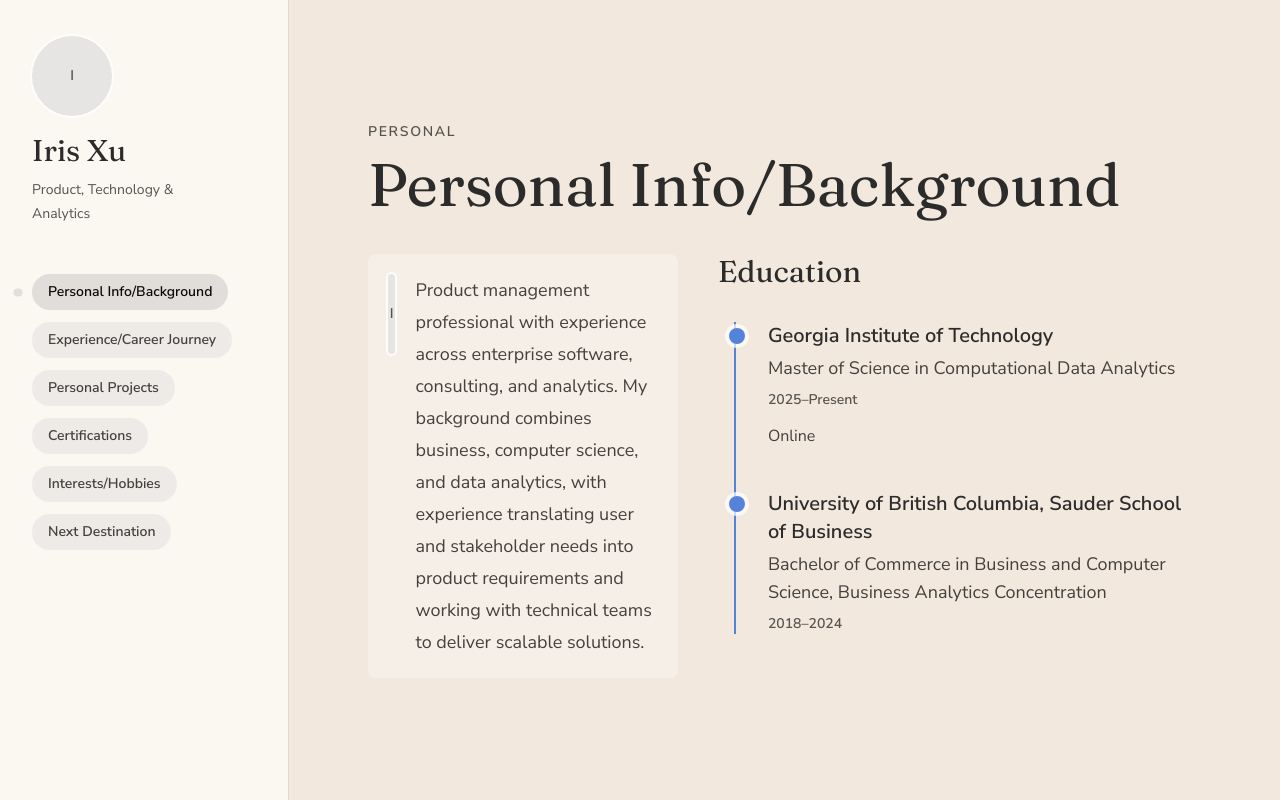
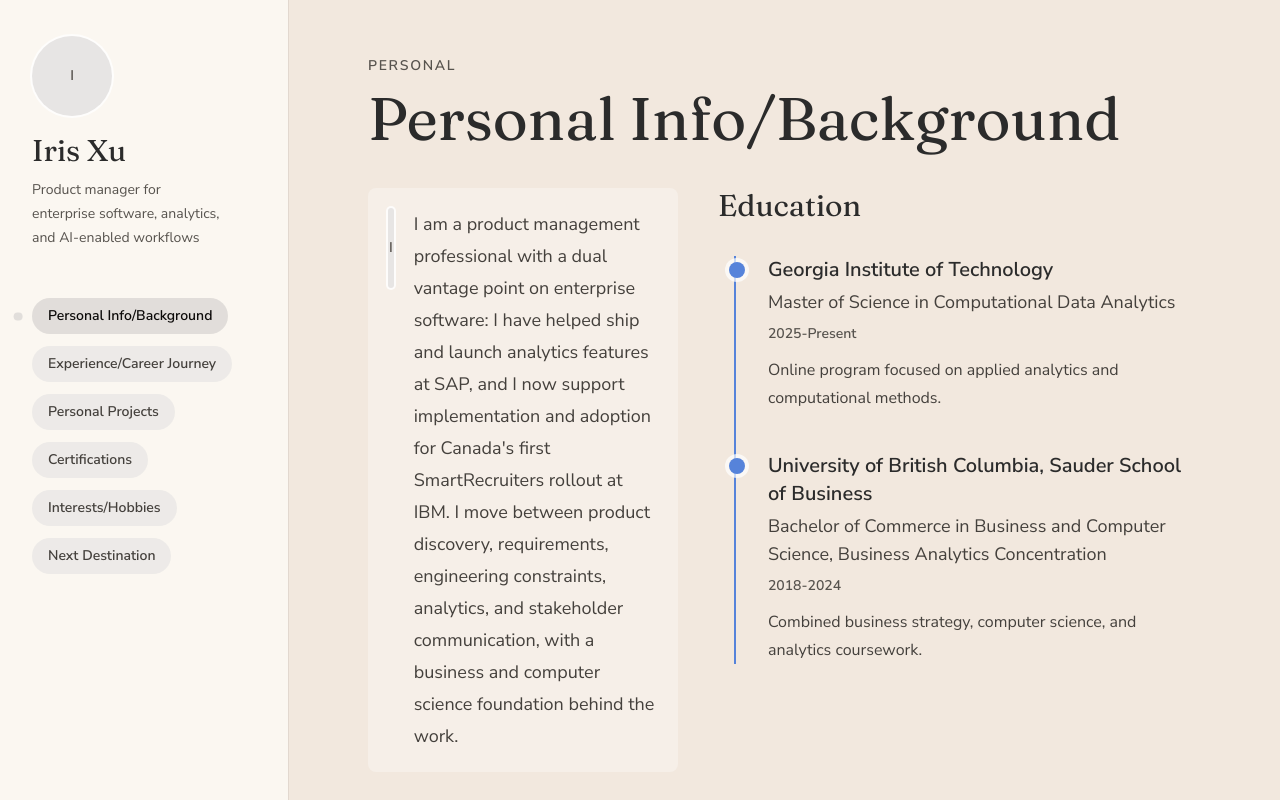
Before and after one commit to churro-o/portfolio, a React (Vite) app: page / in a window 1280 px wide. Built offline with nearby package versions, Linux system fonts and the light colour scheme.

Commit message:
Update portfolio content from latest resume

```diff
--- a/content.js
+++ b/content.js
@@ -1,30 +1,30 @@
 // content.js
-// Fill in each field below using your resume. Do not rename the keys —
-// components will read these exact field names. Leave arrays empty ([])
-// for sections you don't have content for yet (e.g. projects).
+// Fill in each field below using your resume. Do not rename the keys.
+// Components read these exact field names. Leave arrays empty ([])
+// for sections you do not have content for yet.
 
 export const sidebar = {
   name: "Iris Xu",
-  tagline: "Product, Technology & Analytics",
+  tagline: "Product manager for enterprise software, analytics, and AI-enabled workflows",
   photo: "",
 };
 
 export const personalInfo = {
   bio:
-    "Product management professional with experience across enterprise software, consulting, and analytics. My background combines business, computer science, and data analytics, with experience translating user and stakeholder needs into product requirements and working with technical teams to deliver scalable solutions.",
+    "I am a product management professional with a dual vantage point on enterprise software: I have helped ship and launch analytics features at SAP, and I now support implementation and adoption for Canada's first SmartRecruiters rollout at IBM. I move between product discovery, requirements, engineering constraints, analytics, and stakeholder communication, with a business and computer science foundation behind the work.",
   education: [
     {
       institution: "Georgia Institute of Technology",
       degree: "Master of Science in Computational Data Analytics",
-      years: "2025–Present",
-      note: "Online",
+      years: "2025-Present",
+      note: "Online program focused on applied analytics and computational methods.",
     },
     {
       institution: "University of British Columbia, Sauder School of Business",
       degree:
         "Bachelor of Commerce in Business and Computer Science, Business Analytics Concentration",
-      years: "2018–2024",
-      note: "",
+      years: "2018-2024",
+      note: "Combined business strategy, computer science, and analytics coursework.",
     },
   ],
 };
@@ -33,33 +33,56 @@ export const experience = [
   {
     company: "IBM",
     role: "Associate Consultant",
-    years: "2026–Present",
+    years: "2026-Present",
     description:
-      "Support an enterprise SmartRecruiters implementation by translating recruiting workflows into functional requirements, configuring solutions, supporting testing and release readiness, and collaborating with client and technical stakeholders.",
+      "Drive product implementation work for Canada's first SmartRecruiters rollout by uncovering recruiting pain points, translating workflows into functional requirements and product specifications, configuring scalable solutions, validating requirements, and coordinating with engineering and client stakeholders through testing and release readiness.",
   },
   {
     company: "SAP",
     role: "Associate Product Manager Intern",
     years: "2023",
     description:
-      "Supported SAP Analytics Cloud product development by translating business needs into user stories, prioritizing a backlog of 50+ feature requests, analyzing product usage, supporting UAT, and presenting new features to 200+ stakeholders.",
+      "Translated ambiguous business and user needs into user stories and acceptance criteria for SAP Analytics Cloud, prioritized a Jira backlog of 50+ feature requests using revenue, request volume, and feasibility signals, built 10+ usage dashboards to identify adoption patterns, led UAT, and presented feature launches to 200+ stakeholders.",
   },
   {
     company: "Canadian Tire",
     role: "Data Analyst Intern, eCommerce",
     years: "2022",
     description:
-      "Analyzed customer and operational data using SQL, Excel, and Tableau, and built an interim database solution for 10,000+ legacy records during a platform migration.",
+      "Converted customer and operational data into recommendations using SQL, Excel, and Tableau, and designed an interim database for 10,000+ legacy records during a platform migration to close a critical data access gap.",
   },
 ];
 
 export const projects = [];
 
-export const certifications = [];
+export const certifications = [
+  {
+    name: "SmartRecruiters Certification",
+    issuer: "SmartRecruiters",
+    date: "2026",
+    credentialURL: "",
+  },
+  {
+    name: "SAP SuccessFactors Employee Central Certification",
+    issuer: "SAP SuccessFactors",
+    date: "2026",
+    credentialURL: "",
+  },
+];
 
-export const interests = [];
+export const interests = [
+  { label: "Product Discovery", icon: "PD" },
+  { label: "Requirements & User Stories", icon: "RS" },
+  { label: "Backlog Prioritization", icon: "BP" },
+  { label: "Product Analytics", icon: "PA" },
+  { label: "UAT & Release Readiness", icon: "QA" },
+  { label: "Stakeholder Communication", icon: "SC" },
+  { label: "SQL, Tableau & Dashboards", icon: "DA" },
+  { label: "Generative AI Workflows", icon: "AI" },
+];
 
 export const nextDestination = {
-  place: "",
-  note: "",
+  place: "AI-assisted product workflows",
+  note:
+    "Exploring how product managers can use LLMs to accelerate requirements analysis, documentation, research, and solution delivery without losing judgment or accountability.",
 };
```
